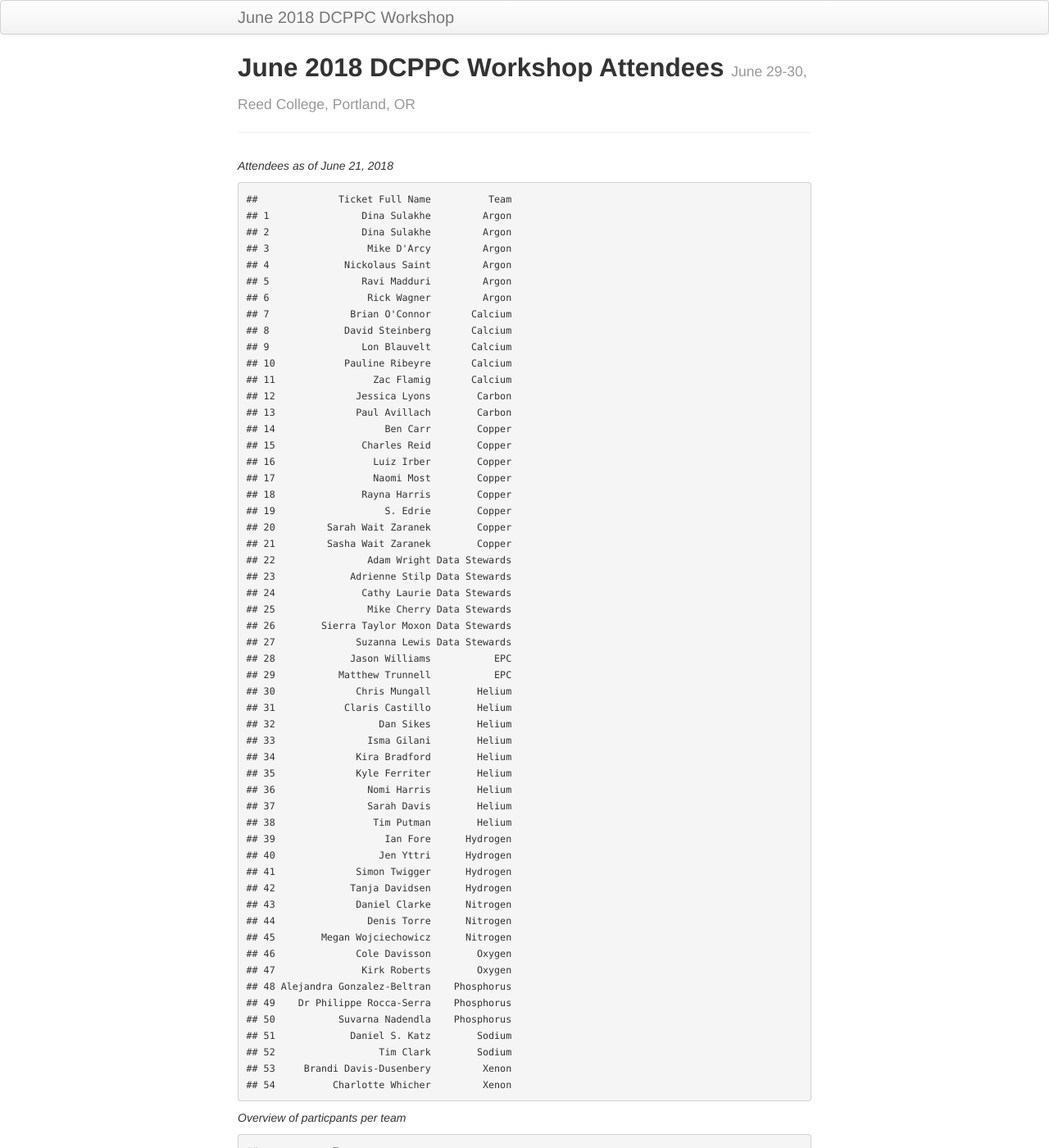
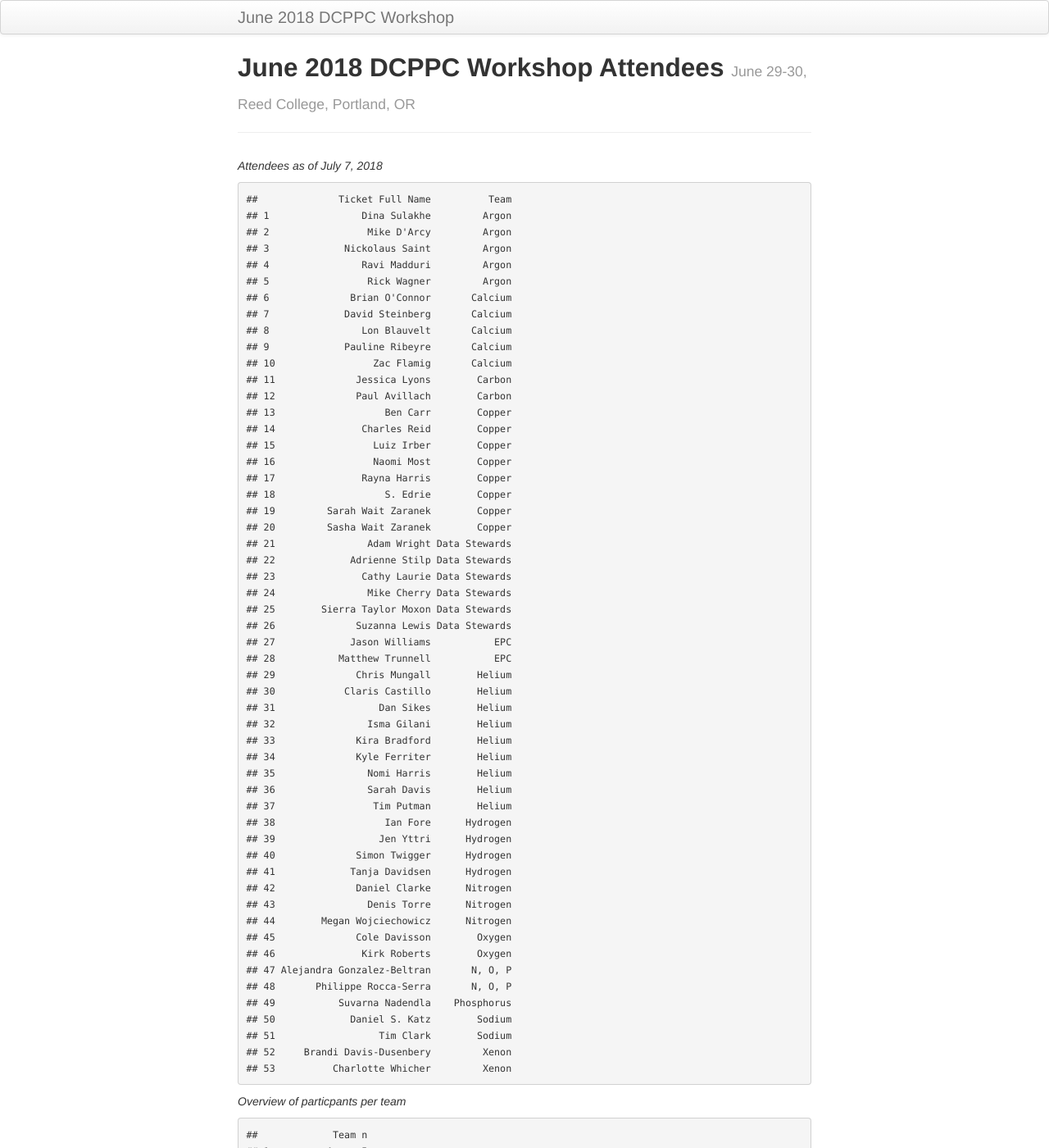
Before and after one commit to dcppc/2018-june-workshop, a Jekyll site: the page built from docs/attendees.md, in a window 1280 px wide and 1400 px high. Shown: the whole window at 82% size. Built offline with Jekyll 4.4.1, drawn with Linux system fonts in a browser that asks for light colours; some of the changed text lies outside the part shown.

```diff
--- a/docs/attendees.md
+++ b/docs/attendees.md
@@ -4,69 +4,68 @@ title: June 2018 DCPPC Workshop Attendees
 tagline: June 29-30, Reed College, Portland, OR
 ---
 
-_Attendees as of June 21, 2018_
+_Attendees as of July 7, 2018_
 
     ##              Ticket Full Name          Team
     ## 1                Dina Sulakhe         Argon
-    ## 2                Dina Sulakhe         Argon
-    ## 3                 Mike D'Arcy         Argon
-    ## 4             Nickolaus Saint         Argon
-    ## 5                Ravi Madduri         Argon
-    ## 6                 Rick Wagner         Argon
-    ## 7              Brian O'Connor       Calcium
-    ## 8             David Steinberg       Calcium
-    ## 9                Lon Blauvelt       Calcium
-    ## 10            Pauline Ribeyre       Calcium
-    ## 11                 Zac Flamig       Calcium
-    ## 12              Jessica Lyons        Carbon
-    ## 13              Paul Avillach        Carbon
-    ## 14                   Ben Carr        Copper
-    ## 15               Charles Reid        Copper
-    ## 16                 Luiz Irber        Copper
-    ## 17                 Naomi Most        Copper
-    ## 18               Rayna Harris        Copper
-    ## 19                   S. Edrie        Copper
-    ## 20         Sarah Wait Zaranek        Copper
-    ## 21         Sasha Wait Zaranek        Copper
-    ## 22                Adam Wright Data Stewards
-    ## 23             Adrienne Stilp Data Stewards
-    ## 24               Cathy Laurie Data Stewards
-    ## 25                Mike Cherry Data Stewards
-    ## 26        Sierra Taylor Moxon Data Stewards
-    ## 27              Suzanna Lewis Data Stewards
-    ## 28             Jason Williams           EPC
-    ## 29           Matthew Trunnell           EPC
-    ## 30              Chris Mungall        Helium
-    ## 31            Claris Castillo        Helium
-    ## 32                  Dan Sikes        Helium
-    ## 33                Isma Gilani        Helium
-    ## 34              Kira Bradford        Helium
-    ## 35              Kyle Ferriter        Helium
-    ## 36                Nomi Harris        Helium
-    ## 37                Sarah Davis        Helium
-    ## 38                 Tim Putman        Helium
-    ## 39                   Ian Fore      Hydrogen
-    ## 40                  Jen Yttri      Hydrogen
-    ## 41              Simon Twigger      Hydrogen
-    ## 42             Tanja Davidsen      Hydrogen
-    ## 43              Daniel Clarke      Nitrogen
-    ## 44                Denis Torre      Nitrogen
-    ## 45        Megan Wojciechowicz      Nitrogen
-    ## 46              Cole Davisson        Oxygen
-    ## 47               Kirk Roberts        Oxygen
-    ## 48 Alejandra Gonzalez-Beltran    Phosphorus
-    ## 49    Dr Philippe Rocca-Serra    Phosphorus
-    ## 50           Suvarna Nadendla    Phosphorus
-    ## 51             Daniel S. Katz        Sodium
-    ## 52                  Tim Clark        Sodium
-    ## 53     Brandi Davis-Dusenbery         Xenon
-    ## 54          Charlotte Whicher         Xenon
+    ## 2                 Mike D'Arcy         Argon
+    ## 3             Nickolaus Saint         Argon
+    ## 4                Ravi Madduri         Argon
+    ## 5                 Rick Wagner         Argon
+    ## 6              Brian O'Connor       Calcium
+    ## 7             David Steinberg       Calcium
+    ## 8                Lon Blauvelt       Calcium
+    ## 9             Pauline Ribeyre       Calcium
+    ## 10                 Zac Flamig       Calcium
+    ## 11              Jessica Lyons        Carbon
+    ## 12              Paul Avillach        Carbon
+    ## 13                   Ben Carr        Copper
+    ## 14               Charles Reid        Copper
+    ## 15                 Luiz Irber        Copper
+    ## 16                 Naomi Most        Copper
+    ## 17               Rayna Harris        Copper
+    ## 18                   S. Edrie        Copper
+    ## 19         Sarah Wait Zaranek        Copper
+    ## 20         Sasha Wait Zaranek        Copper
+    ## 21                Adam Wright Data Stewards
+    ## 22             Adrienne Stilp Data Stewards
+    ## 23               Cathy Laurie Data Stewards
+    ## 24                Mike Cherry Data Stewards
+    ## 25        Sierra Taylor Moxon Data Stewards
+    ## 26              Suzanna Lewis Data Stewards
+    ## 27             Jason Williams           EPC
+    ## 28           Matthew Trunnell           EPC
+    ## 29              Chris Mungall        Helium
+    ## 30            Claris Castillo        Helium
+    ## 31                  Dan Sikes        Helium
+    ## 32                Isma Gilani        Helium
+    ## 33              Kira Bradford        Helium
+    ## 34              Kyle Ferriter        Helium
+    ## 35                Nomi Harris        Helium
+    ## 36                Sarah Davis        Helium
+    ## 37                 Tim Putman        Helium
+    ## 38                   Ian Fore      Hydrogen
+    ## 39                  Jen Yttri      Hydrogen
+    ## 40              Simon Twigger      Hydrogen
+    ## 41             Tanja Davidsen      Hydrogen
+    ## 42              Daniel Clarke      Nitrogen
+    ## 43                Denis Torre      Nitrogen
+    ## 44        Megan Wojciechowicz      Nitrogen
+    ## 45              Cole Davisson        Oxygen
+    ## 46               Kirk Roberts        Oxygen
+    ## 47 Alejandra Gonzalez-Beltran       N, O, P
+    ## 48       Philippe Rocca-Serra       N, O, P
+    ## 49           Suvarna Nadendla    Phosphorus
+    ## 50             Daniel S. Katz        Sodium
+    ## 51                  Tim Clark        Sodium
+    ## 52     Brandi Davis-Dusenbery         Xenon
+    ## 53          Charlotte Whicher         Xenon
 
 
 _Overview of particpants per team_
 
     ##             Team n
-    ## 1          Argon 6
+    ## 1          Argon 5
     ## 2        Calcium 5
     ## 3         Carbon 2
     ## 4         Copper 8
```
